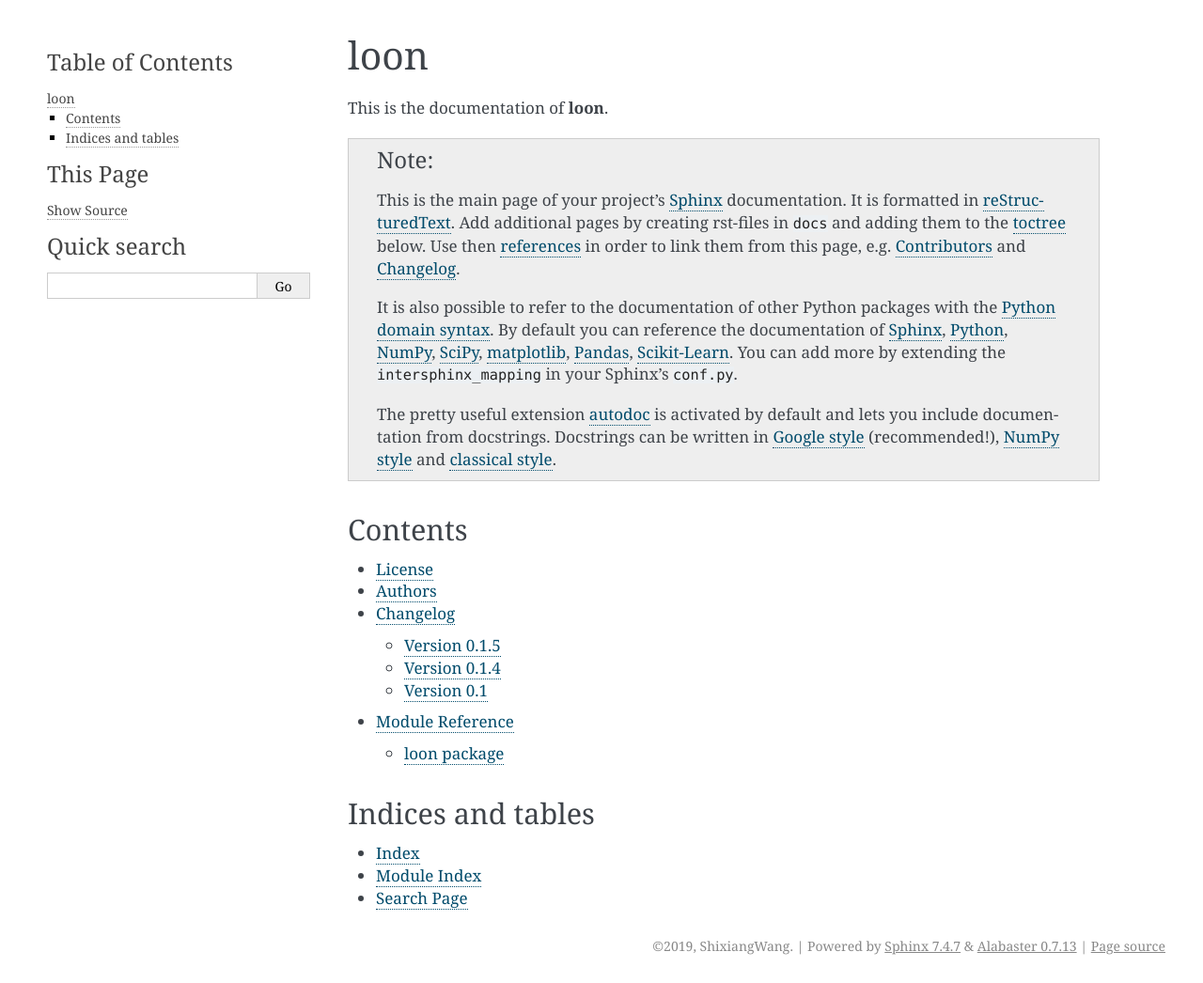
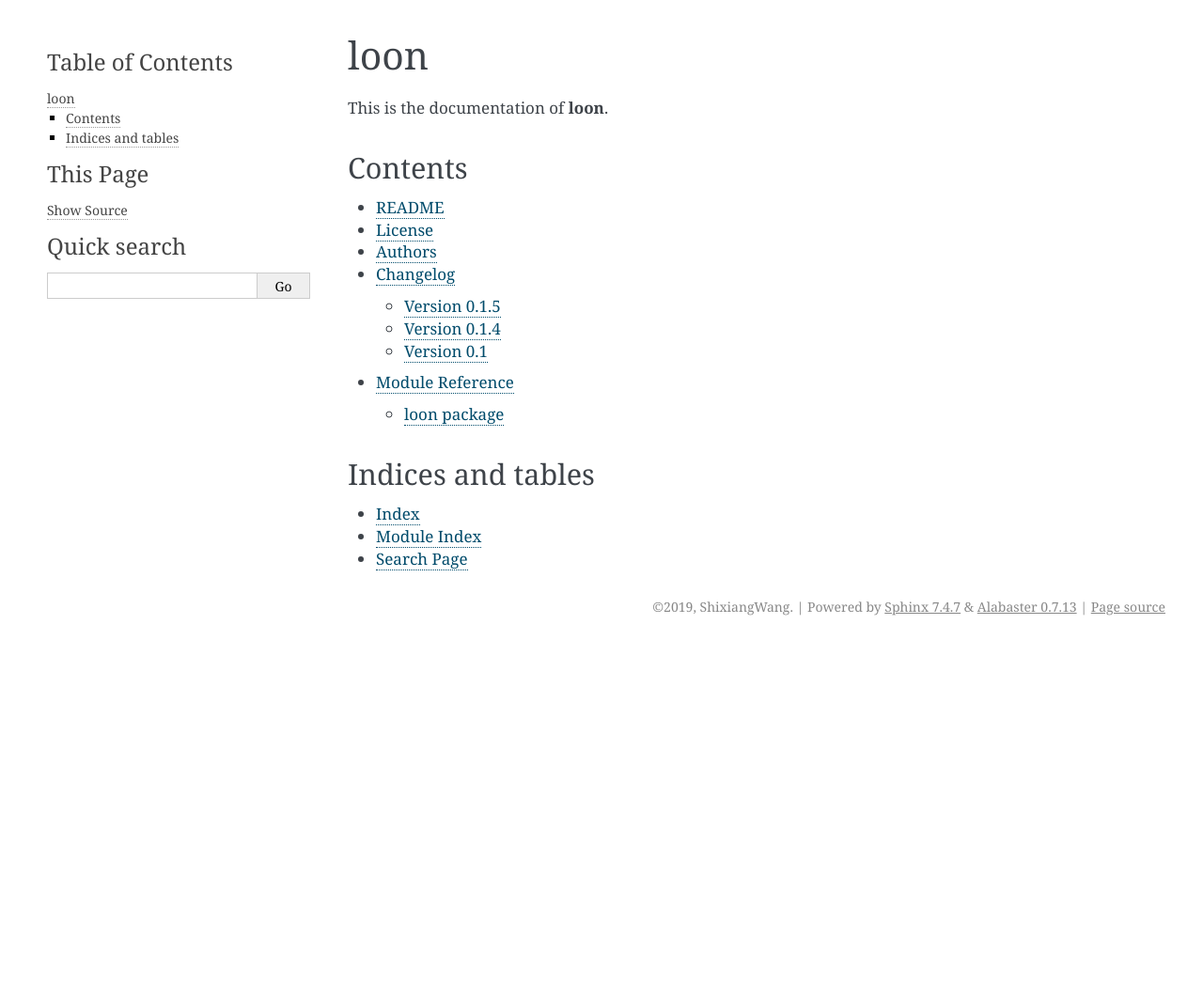
Before and after one commit to ShixiangWang/loon, a Sphinx documentation site: the page built from docs/index.rst, in a window 1280 px wide. Shown: the whole page at 94% size. Built offline with Sphinx 7.4.7, drawn with Linux system fonts in a browser that asks for light colours; after the commit the page ends 900 px from its top, so only the background shows below that.

Commit message:
Modify docs

```diff
--- a/docs/index.rst
+++ b/docs/index.rst
@@ -3,25 +3,6 @@
 ====
 
 This is the documentation of **loon**.
-
-.. note::
-
-    This is the main page of your project's `Sphinx`_ documentation.
-    It is formatted in `reStructuredText`_. Add additional pages
-    by creating rst-files in ``docs`` and adding them to the `toctree`_ below.
-    Use then `references`_ in order to link them from this page, e.g.
-    :ref:`authors` and :ref:`changes`.
-
-    It is also possible to refer to the documentation of other Python packages
-    with the `Python domain syntax`_. By default you can reference the
-    documentation of `Sphinx`_, `Python`_, `NumPy`_, `SciPy`_, `matplotlib`_,
-    `Pandas`_, `Scikit-Learn`_. You can add more by extending the
-    ``intersphinx_mapping`` in your Sphinx's ``conf.py``.
-
-    The pretty useful extension `autodoc`_ is activated by default and lets
-    you include documentation from docstrings. Docstrings can be written in
-    `Google style`_ (recommended!), `NumPy style`_ and `classical style`_.
-
 
 Contents
 ========
@@ -29,6 +10,7 @@
 .. toctree::
    :maxdepth: 2
 
+   README <readme>
    License <license>
    Authors <authors>
    Changelog <changelog>
--- /dev/null
+++ b/docs/readme.rst
@@ -0,0 +1,5 @@
+=======
+README
+=======
+
+.. include:: ../README.md
```
